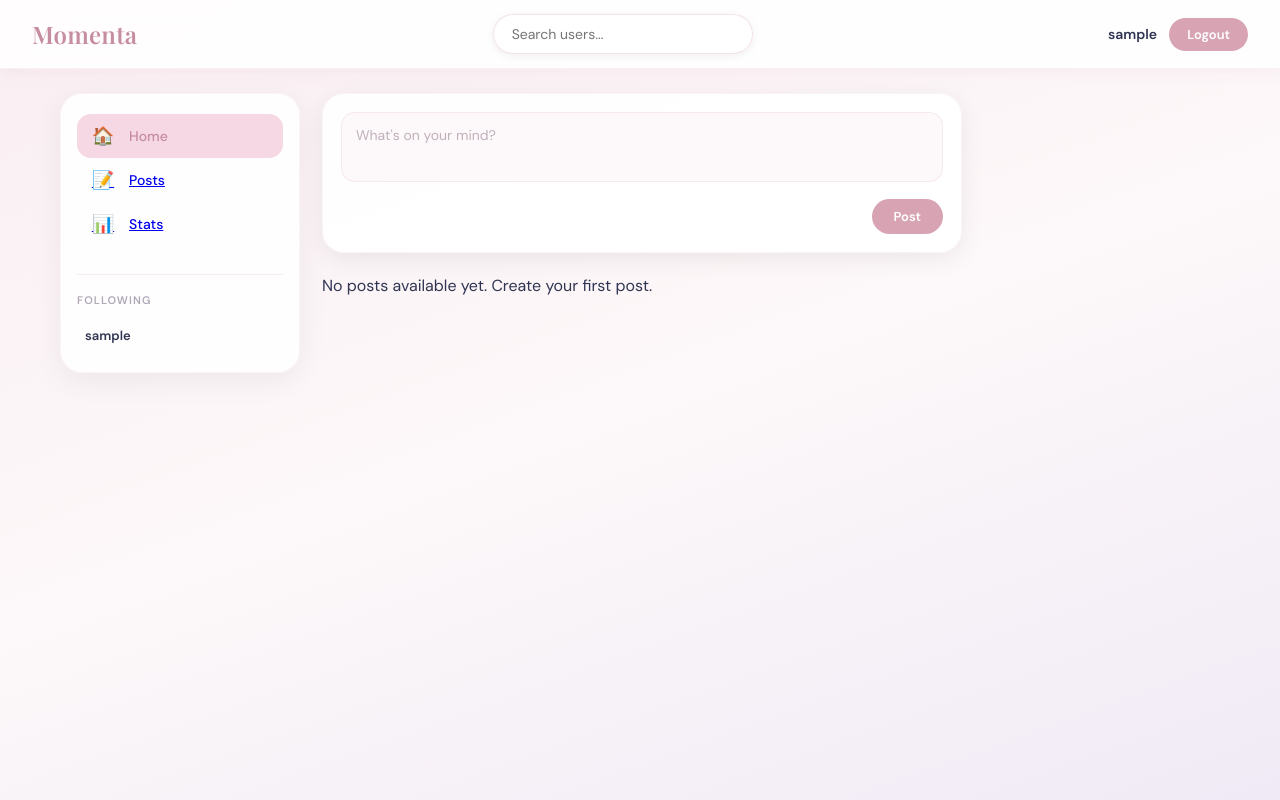
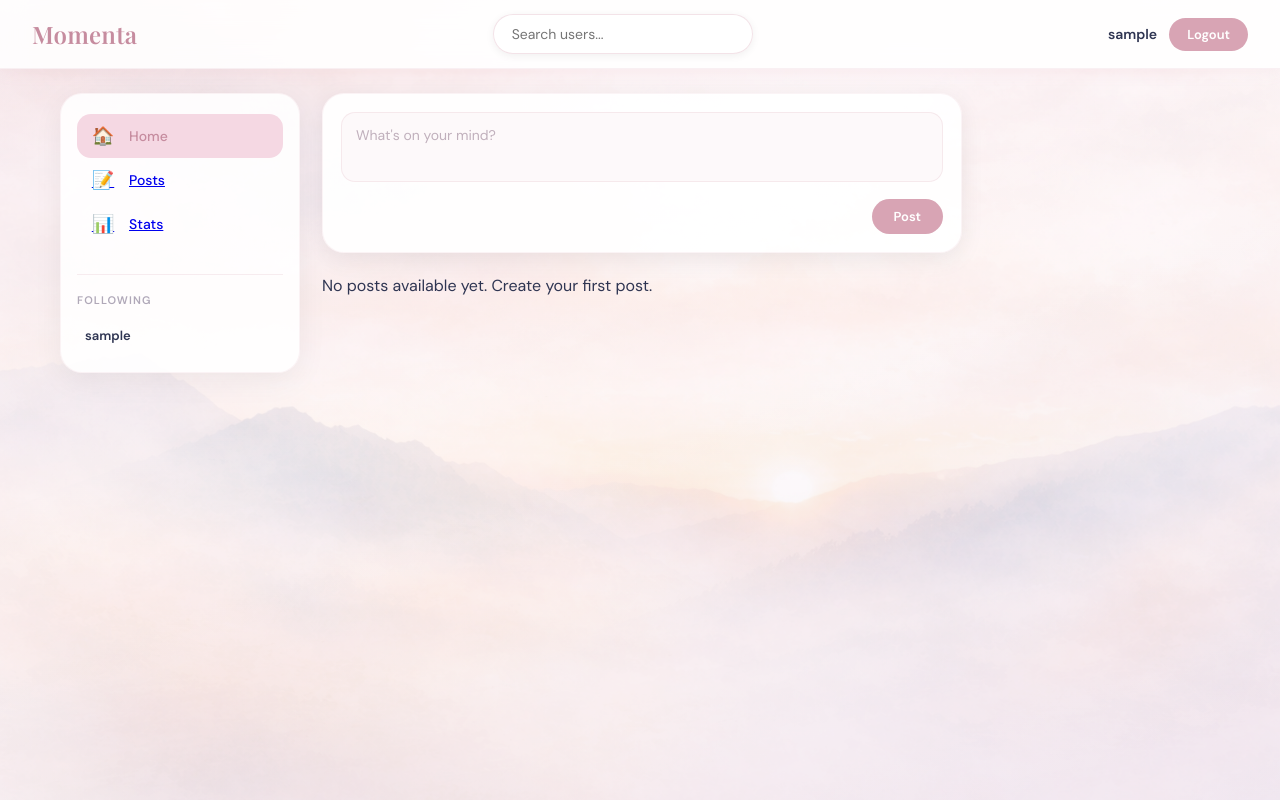
Before and after one commit to Ajumaa22/Group-Project, a Next.js app in the folder Social Media Platform/social-media-next/: page / in a window 1280 px wide. Built offline with nearby package versions, Linux system fonts and the light colour scheme; sample sign-in values are in the browser's storage.

Commit message:
css small update

```diff
--- a/Social Media Platform/social-media-next/app/home.css
+++ b/Social Media Platform/social-media-next/app/home.css
@@ -14,7 +14,14 @@ body {
   color: #2f3552;
 }
 
-
+body::before {
+  content: "";
+  position: fixed;
+  inset: 0;
+  background: url("/Icons/IMG_1041.PNG") no-repeat center/cover;
+  opacity: 0.35;
+  z-index: -1;
+}
 /* ------------------- NAVBAR ------------------- */
 #navbar {
   width: 100%;
```
